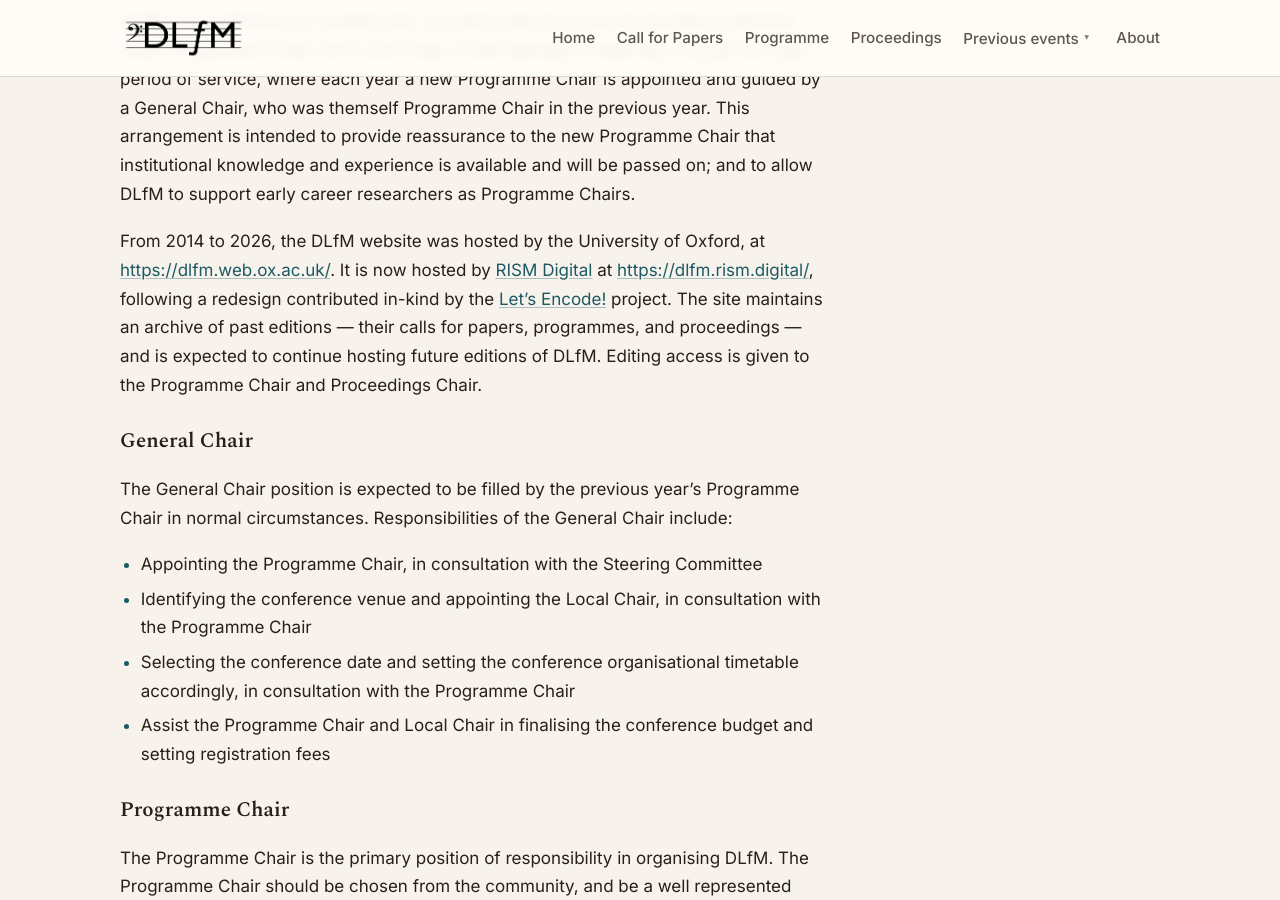
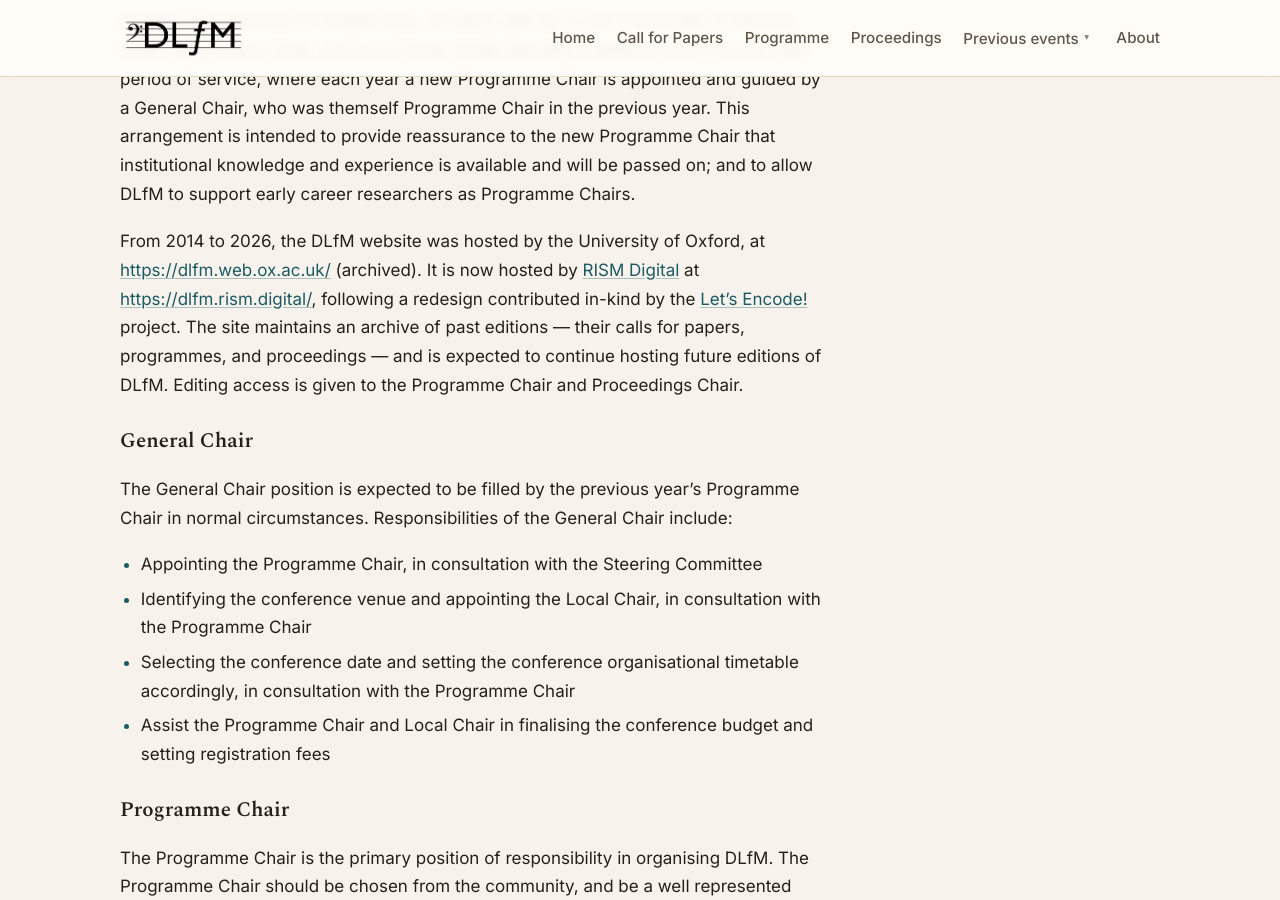
Before and after one commit to dlfm-conference/dlfm-conference.github.io, a Jekyll site: the page built from about.md, in a window 1280 px wide and 900 px high, scrolled down 2746 px. Built offline with Jekyll 4.4.1, drawn with Linux system fonts in a browser that asks for light colours; some web fonts are replaced.

Commit message:
Point About-page Oxford link at freshly crawled Wayback snapshot, labelled "(archived)", to survive Mosaic sundown

```diff
--- a/about.md
+++ b/about.md
@@ -34,7 +34,7 @@
 
 DLfM is a conference of modest size, run each year by a core triumvirate of General Chair, Programme Chair, and Local Chair. DLfM operates a relatively unusual two-year period of service, where each year a new Programme Chair is appointed and guided by a General Chair, who was themself Programme Chair in the previous year. This arrangement is intended to provide reassurance to the new Programme Chair that institutional knowledge and experience is available and will be passed on; and to allow DLfM to support early career researchers as Programme Chairs.
 
-From 2014 to 2026, the DLfM website was hosted by the University of Oxford, at <https://dlfm.web.ox.ac.uk/>. It is now hosted by [RISM Digital](https://rism.digital/) at <https://dlfm.rism.digital/>, following a redesign contributed in-kind by the [Let's Encode!](https://letsenco.de) project. The site maintains an archive of past editions — their calls for papers, programmes, and proceedings — and is expected to continue hosting future editions of DLfM. Editing access is given to the Programme Chair and Proceedings Chair.
+From 2014 to 2026, the DLfM website was hosted by the University of Oxford, at [https://dlfm.web.ox.ac.uk/](https://web.archive.org/web/20260820144840/https://dlfm.web.ox.ac.uk/) (archived). It is now hosted by [RISM Digital](https://rism.digital/) at <https://dlfm.rism.digital/>, following a redesign contributed in-kind by the [Let's Encode!](https://letsenco.de) project. The site maintains an archive of past editions — their calls for papers, programmes, and proceedings — and is expected to continue hosting future editions of DLfM. Editing access is given to the Programme Chair and Proceedings Chair.
 
 ### General Chair
 
```
